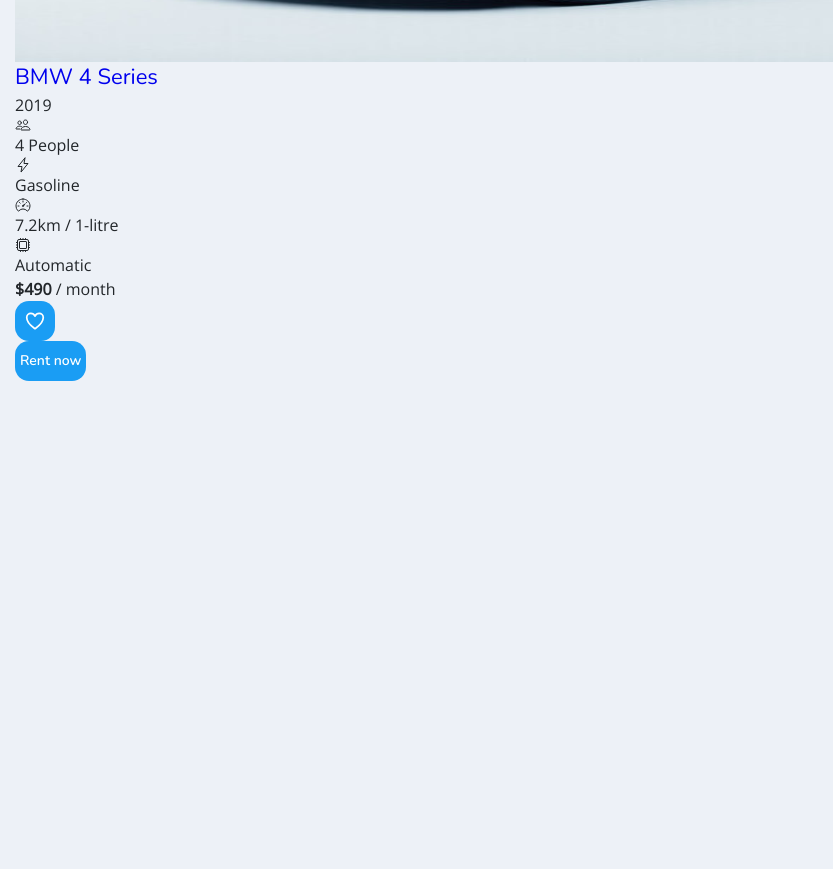
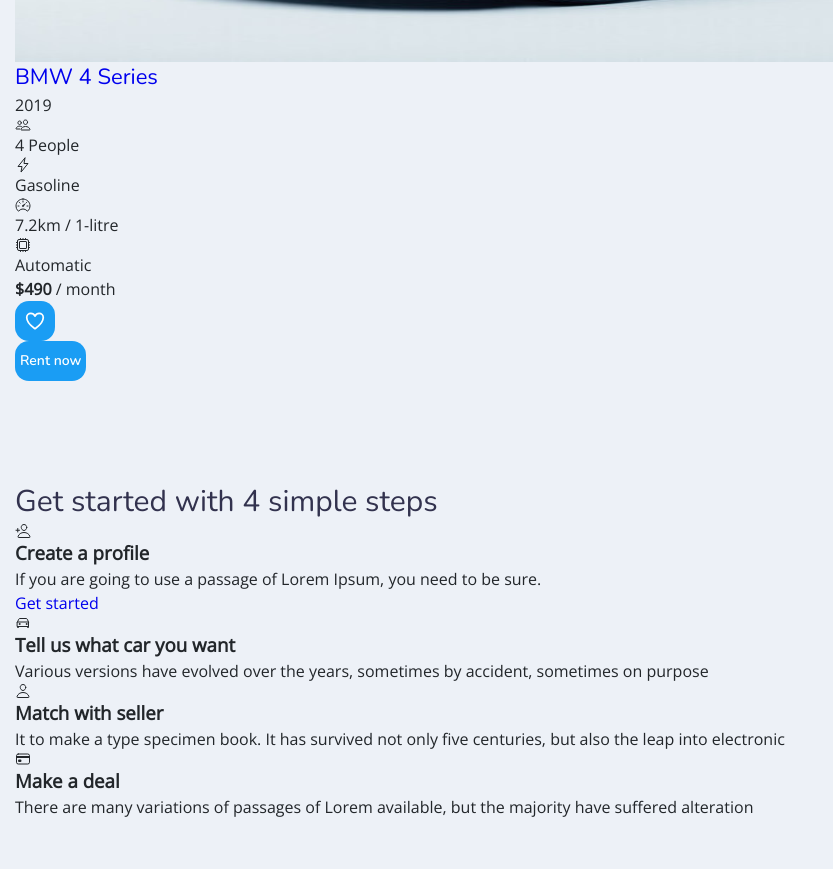
Before and after one commit to sameeraudesh995/car-rental-website-Rider-, a plain HTML site: page index.html in a window 1280 px wide. Shown: the part 4195-5064 px from the top of the page, without its empty margins (0-833 px from the left). Before the commit the page ends 4626 px from the top, so only its background shows below. Drawn offline with nearby package versions, Linux system fonts and the light colour scheme.

Commit message:
get start html added

```diff
--- a/index.html
+++ b/index.html
@@ -543,6 +543,89 @@
 
              </div>
          </section>
+         <!--
+               - #GET START
+             -->
+
+         <section class="section get-start">
+             <div class="container">
+
+                 <h2 class="h2 section-title">Get started with 4 simple steps</h2>
+
+                 <ul class="get-start-list">
+
+                     <li>
+                         <div class="get-start-card">
+
+                             <div class="card-icon icon-1">
+                                 <ion-icon name="person-add-outline"></ion-icon>
+                             </div>
+
+                             <h3 class="card-title">Create a profile</h3>
+
+                             <p class="card-text">
+                                 If you are going to use a passage of Lorem Ipsum, you need to be sure.
+                             </p>
+
+                             <a href="#" class="card-link">Get started</a>
+
+                         </div>
+                     </li>
+
+                     <li>
+                         <div class="get-start-card">
+
+                             <div class="card-icon icon-2">
+                                 <ion-icon name="car-outline"></ion-icon>
+                             </div>
+
+                             <h3 class="card-title">Tell us what car you want</h3>
+
+                             <p class="card-text">
+                                 Various versions have evolved over the years, sometimes by accident, sometimes on purpose
+                             </p>
+
+                         </div>
+                     </li>
+
+                     <li>
+                         <div class="get-start-card">
+
+                             <div class="card-icon icon-3">
+                                 <ion-icon name="person-outline"></ion-icon>
+                             </div>
+
+                             <h3 class="card-title">Match with seller</h3>
+
+                             <p class="card-text">
+                                 It to make a type specimen book. It has survived not only five centuries, but also the leap into
+                                 electronic
+                             </p>
+
+                         </div>
+                     </li>
+
+                     <li>
+                         <div class="get-start-card">
+
+                             <div class="card-icon icon-4">
+                                 <ion-icon name="card-outline"></ion-icon>
+                             </div>
+
+                             <h3 class="card-title">Make a deal</h3>
+
+                             <p class="card-text">
+                                 There are many variations of passages of Lorem available, but the majority have suffered alteration
+                             </p>
+
+                         </div>
+                     </li>
+
+                 </ul>
+
+             </div>
+         </section>
+
 
 
      </article>
```
